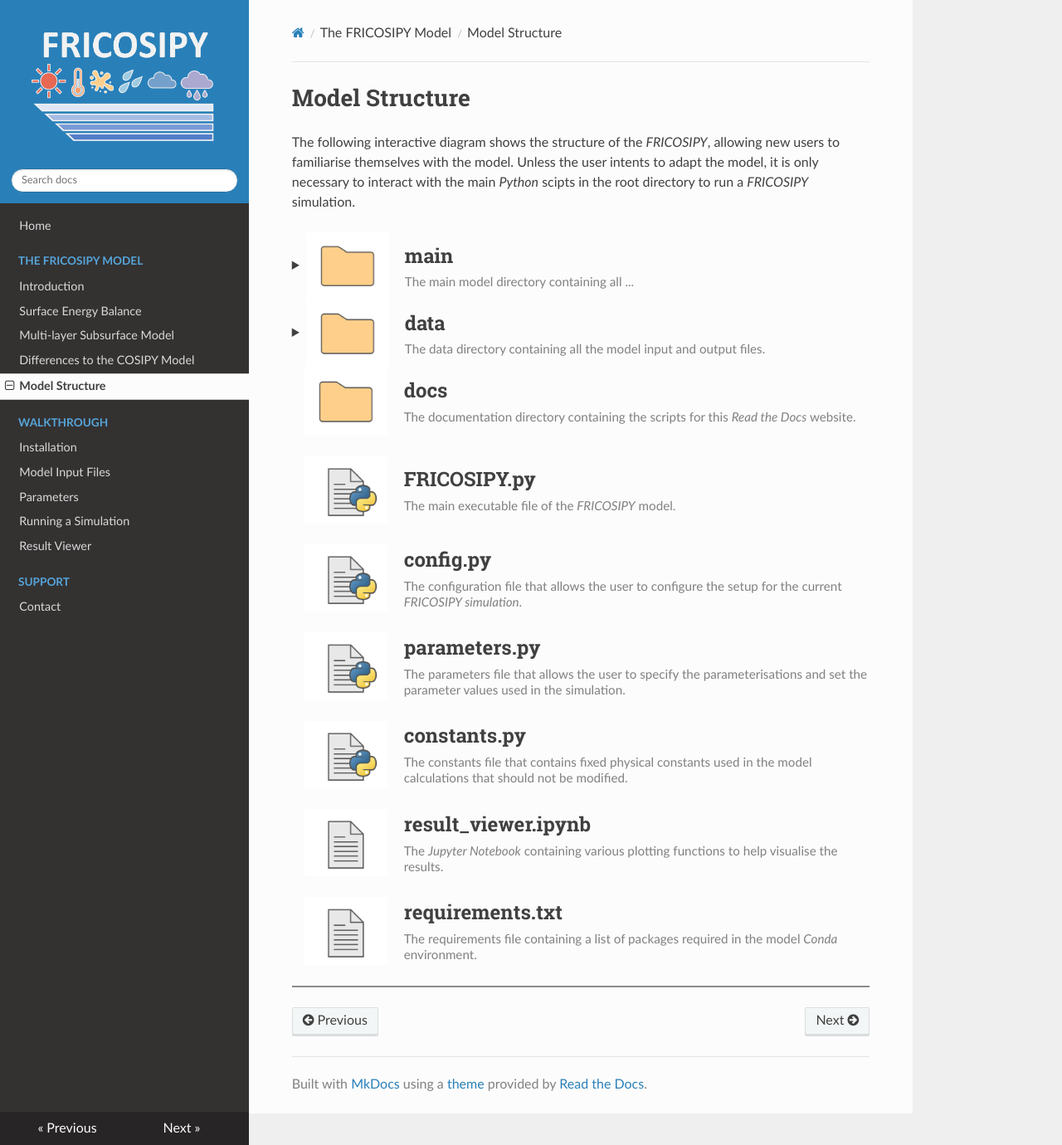
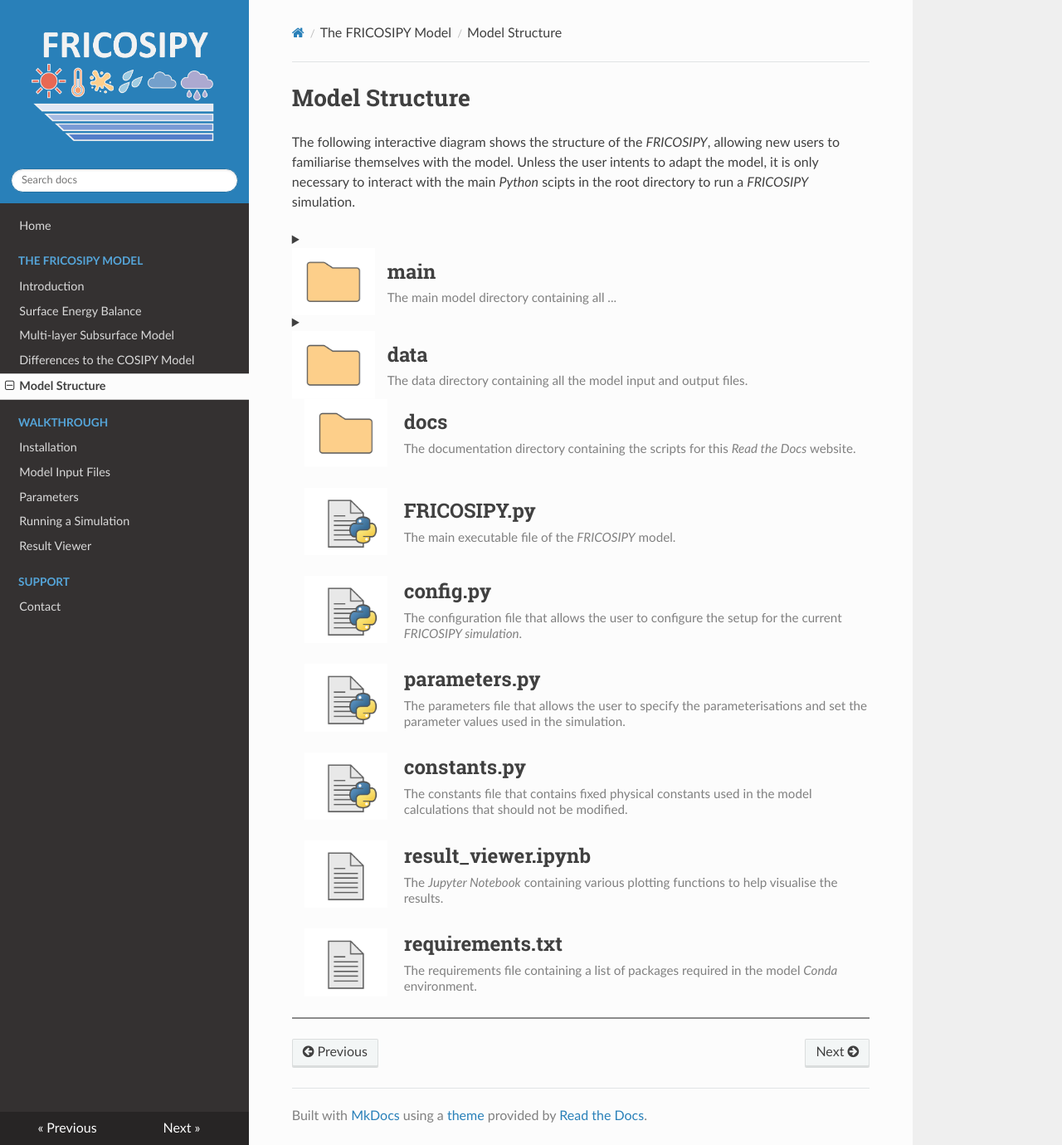
Before and after one commit to MarcusGastaldello/FRICOSIPY, an MkDocs documentation site: the page built from docs/model_structure.md, in a window 1280 px wide and 1380 px high. Shown: the whole window at 83% size. Built offline with MkDocs 1.6.1, drawn with Linux system fonts in a browser that asks for light colours.

Commit message:
Update model_structure.md

```diff
--- a/docs/model_structure.md
+++ b/docs/model_structure.md
@@ -7,10 +7,10 @@
 
 The following interactive diagram shows the structure of the *FRICOSIPY*, allowing new users to familiarise themselves with the model. Unless the user intents to adapt the model, it is only necessary to interact with the main *Python* scipts in the root directory to run a *FRICOSIPY* simulation.
 
-??? "<img src='https://github.com/MarcusGastaldello/FRICOSIPY/raw/main/docs/icons/Folder.png' width='100' style='vertical-align: middle; margin-right: 15px;'> <div style='display: inline-block; vertical-align: middle;'><h2 style='margin: 0;'>main</h2><small style='display: block; color: gray; margin-top: 8px; font-size: 0.95em;'>The main model directory containing all ...</small></div>"
+??? "<div style='display: flex; align-items: center;'><img src='https://github.com/MarcusGastaldello/FRICOSIPY/raw/main/docs/icons/Folder.png' width='100' style='margin-right: 15px;'><div><h2 style='margin: 0;'>main</h2><small style='display: block; color: gray; margin-top: 8px; font-size: 0.95em;'>The main model directory containing all ...</small></div></div>"
 
     <div style="margin-left: 40px;">
-    ??? "<img src='https://github.com/MarcusGastaldello/FRICOSIPY/raw/main/docs/icons/Folder.png' width='100' style='vertical-align: middle; margin-right: 15px;'> <div style='display: inline-block; vertical-align: middle;'><h3 style='margin: 0;'>kernel</h3><small style='display: block; color: gray; margin-top: 8px; font-size: 0.95em;'>(description)</small></div>"
+    ??? "<div style='display: flex; align-items: center;'><img src='https://github.com/MarcusGastaldello/FRICOSIPY/raw/main/docs/icons/Folder.png' width='100' style='margin-right: 15px;'><div><h3 style='margin: 0;'>kernel</h3><small style='display: block; color: gray; margin-top: 8px; font-size: 0.95em;'>(description)</small></div></div>"
 
         <div style="margin-left: 40px;">
         <div style="display: table; width: 100%; margin-bottom: 25px; padding-left: 15px;"><div style="display: table-cell; vertical-align: middle; width: 115px;"><img src="https://github.com/MarcusGastaldello/FRICOSIPY/raw/main/docs/icons/Python.png" width="100" style="display: block;"></div><div style="display: table-cell; vertical-align: middle; padding-left: 5px;"><h4 style="margin: 0; padding: 0; font-size: 18px">fricosipy_core.py</h4><div style="margin-top: 8px;"><span style="color: gray; font-size: 0.95em;">(description)</span></div></div></div>
@@ -20,7 +20,7 @@
         <div style="display: table; width: 100%; margin-bottom: 25px; padding-left: 15px;"><div style="display: table-cell; vertical-align: middle; width: 115px;"><img src="https://github.com/MarcusGastaldello/FRICOSIPY/raw/main/docs/icons/Python.png" width="100" style="display: block;"></div><div style="display: table-cell; vertical-align: middle; padding-left: 5px;"><h4 style="margin: 0; padding: 0; font-size: 18px">init.py</h4><div style="margin-top: 8px;"><span style="color: gray; font-size: 0.95em;">(description)</span></div></div></div>
         </div>
 
-    ??? "<img src='https://github.com/MarcusGastaldello/FRICOSIPY/raw/main/docs/icons/Folder.png' width='100' style='vertical-align: middle; margin-right: 15px;'> <div style='display: inline-block; vertical-align: middle;'><h3 style='margin: 0;'>modules</h3><small style='display: block; color: gray; margin-top: 8px; font-size: 0.95em;'>(description)</small></div>"
+    ??? "<div style='display: flex; align-items: center;'><img src='https://github.com/MarcusGastaldello/FRICOSIPY/raw/main/docs/icons/Folder.png' width='100' style='margin-right: 15px;'><div><h3 style='margin: 0;'>modules</h3><small style='display: block; color: gray; margin-top: 8px; font-size: 0.95em;'>(description)</small></div></div>"
 
         <div style="margin-left: 40px;">
         <div style="display: table; width: 100%; margin-bottom: 25px; padding-left: 15px;"><div style="display: table-cell; vertical-align: middle; width: 115px;"><img src="https://github.com/MarcusGastaldello/FRICOSIPY/raw/main/docs/icons/Python.png" width="100" style="display: block;"></div><div style="display: table-cell; vertical-align: middle; padding-left: 5px;"><h4 style="margin: 0; padding: 0; font-size: 18px">shortwave_radiation.py</h4><div style="margin-top: 8px;"><span style="color: gray; font-size: 0.95em;">(description)</span></div></div></div>
@@ -36,28 +36,28 @@
         </div>
     </div>
 
-??? "<img src='https://github.com/MarcusGastaldello/FRICOSIPY/raw/main/docs/icons/Folder.png' width='100' style='vertical-align: middle; margin-right: 15px;'> <div style='display: inline-block; vertical-align: middle;'><h2 style='margin: 0;'>data</h2><small style='display: block; color: gray; margin-top: 8px; font-size: 0.95em;'>The data directory containing all the model input and output files.</small></div>"
+??? "<div style='display: flex; align-items: center;'><img src='https://github.com/MarcusGastaldello/FRICOSIPY/raw/main/docs/icons/Folder.png' width='100' style='margin-right: 15px;'><div><h2 style='margin: 0;'>data</h2><small style='display: block; color: gray; margin-top: 8px; font-size: 0.95em;'>The data directory containing all the model input and output files.</small></div></div>"
 
     <div style="margin-left: 40px;">
-    ??? "<img src='https://github.com/MarcusGastaldello/FRICOSIPY/raw/main/docs/icons/Folder.png' width='100' style='vertical-align: middle; margin-right: 15px;'> <div style='display: inline-block; vertical-align: middle;'><h3 style='margin: 0;'>static</h3><small style='display: block; color: gray; margin-top: 8px; font-size: 0.95em;'>The directory of input static NetCDF files that contain topographic information that varies across the spatial domain $(x,y)$.</small></div>"
+    ??? "<div style='display: flex; align-items: center;'><img src='https://github.com/MarcusGastaldello/FRICOSIPY/raw/main/docs/icons/Folder.png' width='100' style='margin-right: 15px;'><div><h3 style='margin: 0;'>static</h3><small style='display: block; color: gray; margin-top: 8px; font-size: 0.95em;'>The directory of input static NetCDF files that contain topographic information that varies across the spatial domain $(x,y)$.</small></div></div>"
 
         <div style="margin-left: 40px;">
         <div style="display: table; width: 100%; margin-bottom: 25px; padding-left: 15px;"><div style="display: table-cell; vertical-align: middle; width: 115px;"><img src="https://github.com/MarcusGastaldello/FRICOSIPY/raw/main/docs/icons/NetCDF.png" width="100" style="display: block;"></div><div style="display: table-cell; vertical-align: middle; padding-left: 5px;"><h4 style="margin: 0; padding: 0; font-size: 18px">static.nc</h4><div style="margin-top: 8px;"><span style="color: gray; font-size: 0.95em;">An exemplar input static NetCDF file.</span></div></div></div>
         </div>
 
-    ??? "<img src='https://github.com/MarcusGastaldello/FRICOSIPY/raw/main/docs/icons/Folder.png' width='100' style='vertical-align: middle; margin-right: 15px;'> <div style='display: inline-block; vertical-align: middle;'><h3 style='margin: 0;'>meteo</h3><small style='display: block; color: gray; margin-top: 8px; font-size: 0.95em;'>(description)</small></div>"
+    ??? "<div style='display: flex; align-items: center;'><img src='https://github.com/MarcusGastaldello/FRICOSIPY/raw/main/docs/icons/Folder.png' width='100' style='margin-right: 15px;'><div><h3 style='margin: 0;'>meteo</h3><small style='display: block; color: gray; margin-top: 8px; font-size: 0.95em;'>(description)</small></div></div>"
 
         <div style="margin-left: 40px;">
         <div style="display: table; width: 100%; margin-bottom: 25px; padding-left: 15px;"><div style="display: table-cell; vertical-align: middle; width: 115px;"><img src="https://github.com/MarcusGastaldello/FRICOSIPY/raw/main/docs/icons/NetCDF.png" width="100" style="display: block;"></div><div style="display: table-cell; vertical-align: middle; padding-left: 5px;"><h4 style="margin: 0; padding: 0; font-size: 18px">meteo.nc</h4><div style="margin-top: 8px;"><span style="color: gray; font-size: 0.95em;">An exemplar input meteo NetCDF file that contains meteorological data varying through time $(t)$.</span></div></div></div>
         </div>
 
-    ??? "<img src='https://github.com/MarcusGastaldello/FRICOSIPY/raw/main/docs/icons/Folder.png' width='100' style='vertical-align: middle; margin-right: 15px;'> <div style='display: inline-block; vertical-align: middle;'><h3 style='margin: 0;'>illumination</h3><small style='display: block; color: gray; margin-top: 8px; font-size: 0.95em;'>(description)</small></div>"
+    ??? "<div style='display: flex; align-items: center;'><img src='https://github.com/MarcusGastaldello/FRICOSIPY/raw/main/docs/icons/Folder.png' width='100' style='margin-right: 15px;'><div><h3 style='margin: 0;'>illumination</h3><small style='display: block; color: gray; margin-top: 8px; font-size: 0.95em;'>(description)</small></div></div>"
 
         <div style="margin-left: 40px;">
         <div style="display: table; width: 100%; margin-bottom: 25px; padding-left: 15px;"><div style="display: table-cell; vertical-align: middle; width: 115px;"><img src="https://github.com/MarcusGastaldello/FRICOSIPY/raw/main/docs/icons/NetCDF.png" width="100" style="display: block;"></div><div style="display: table-cell; vertical-align: middle; padding-left: 5px;"><h4 style="margin: 0; padding: 0; font-size: 18px">illumination.nc</h4><div style="margin-top: 8px;"><span style="color: gray; font-size: 0.95em;">An exemplar input illumination NetCDF file that determines whether grid nodes across the spatial domain $(x,y)$ are illuminated by the sun for any given timestep $(t)$ in a standard calendar and leap year.</span></div></div></div>
         </div>
 
-    ??? "<img src='https://github.com/MarcusGastaldello/FRICOSIPY/raw/main/docs/icons/Folder.png' width='100' style='vertical-align: middle; margin-right: 15px;'> <div style='display: inline-block; vertical-align: middle;'><h3 style='margin: 0;'>output</h3><small style='display: block; color: gray; margin-top: 8px; font-size: 0.95em;'>(description)</small></div>"
+    ??? "<div style='display: flex; align-items: center;'><img src='https://github.com/MarcusGastaldello/FRICOSIPY/raw/main/docs/icons/Folder.png' width='100' style='margin-right: 15px;'><div><h3 style='margin: 0;'>output</h3><small style='display: block; color: gray; margin-top: 8px; font-size: 0.95em;'>(description)</small></div></div>"
 
         <div style="margin-left: 40px;">
         <div style="display: table; width: 100%; margin-bottom: 25px; padding-left: 15px;"><div style="display: table-cell; vertical-align: middle; width: 115px;"><img src="https://github.com/MarcusGastaldello/FRICOSIPY/raw/main/docs/icons/NetCDF.png" width="100" style="display: block;"></div><div style="display: table-cell; vertical-align: middle; padding-left: 5px;"><h4 style="margin: 0; padding: 0; font-size: 18px">output.nc</h4><div style="margin-top: 8px;"><span style="color: gray; font-size: 0.95em;">An exemplar output NetCDF file containing the results of the <i>FRICOSIPY</i> simulation. </span></div></div></div>
```
